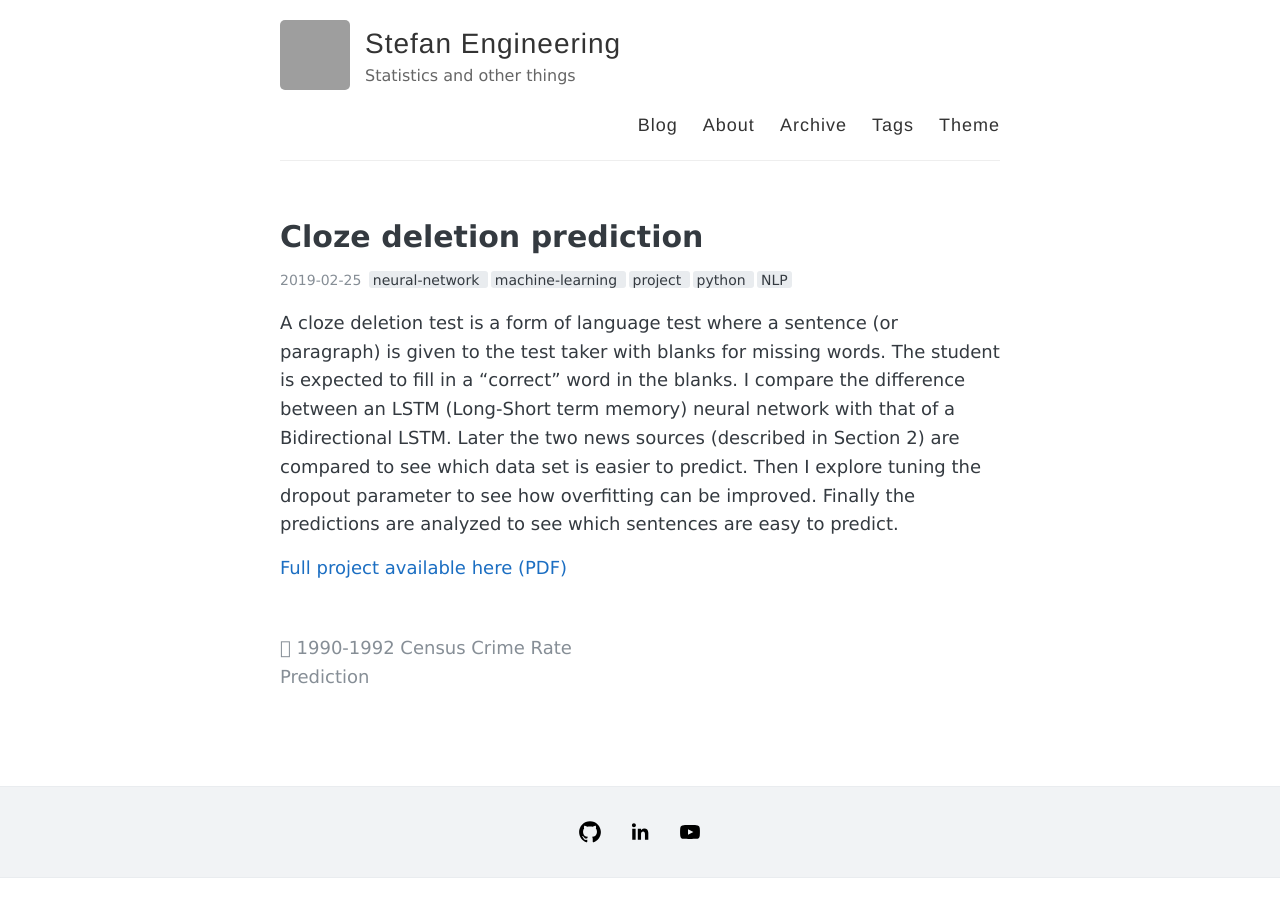
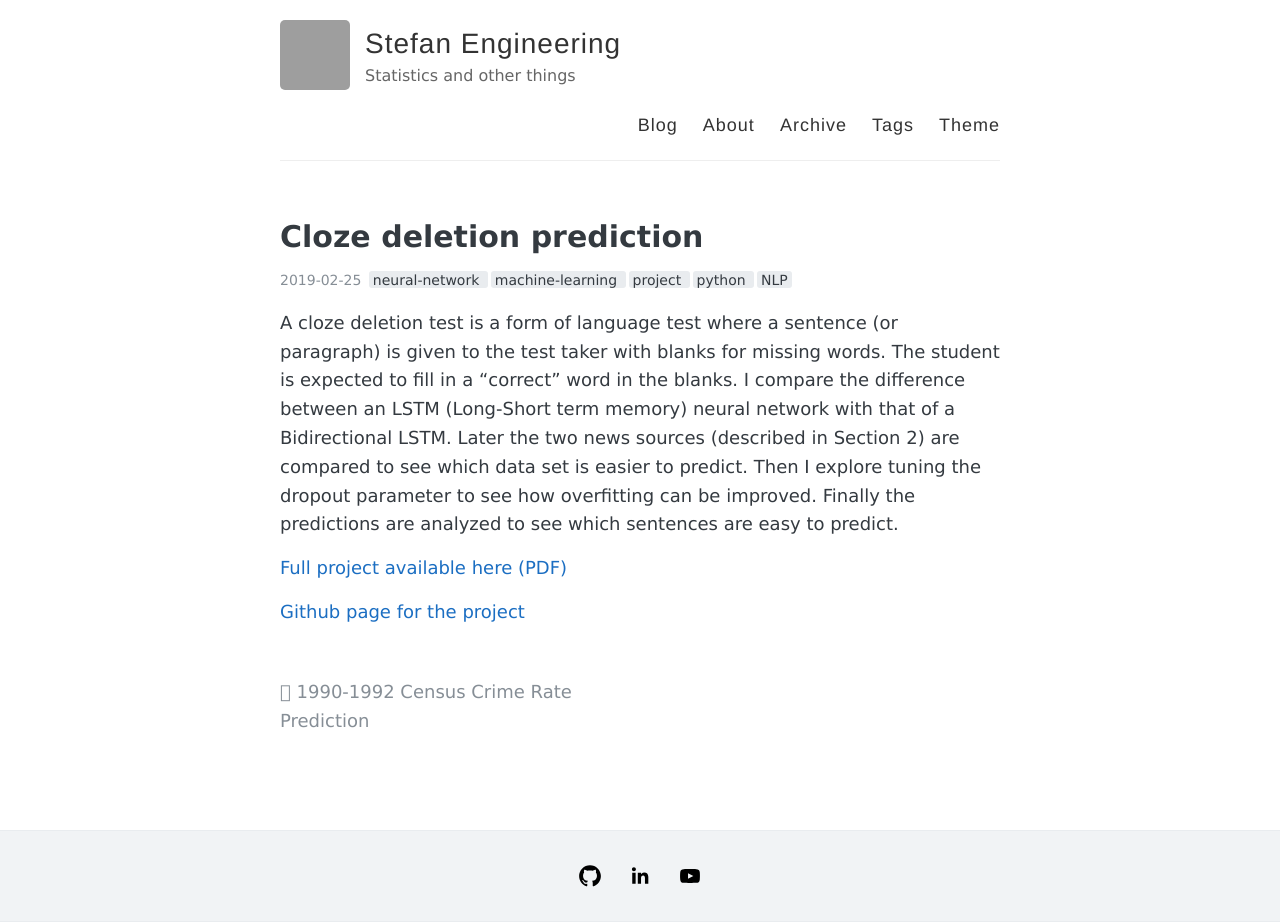
Before and after one commit to stefaneng/stefaneng.github.io, a Jekyll site: the page built from _posts/2019-2-25-cloze-deletion-prediction.markdown, in a window 1280 px wide. Built offline with Jekyll 4.4.1, drawn with Linux system fonts in a browser that asks for light colours; comment, search, counter and statistics services are not loaded; before the commit the page ends 900 px from its top, so only the background shows below that; grey boxes are pictures that could not be loaded.

Commit message:
Add github link to cloze deletion prediction

```diff
--- a/_posts/2019-2-25-cloze-deletion-prediction.markdown
+++ b/_posts/2019-2-25-cloze-deletion-prediction.markdown
@@ -15,3 +15,5 @@ which data set is easier to predict. Then I explore tuning the dropout parameter
 can be improved. Finally the predictions are analyzed to see which sentences are easy to predict.
 
 [Full project available here (PDF)](/resources/cloze_deletion_eng.pdf)
+
+[Github page for the project](https://github.com/stefaneng/Cloze-Deletion-Prediction)
```
